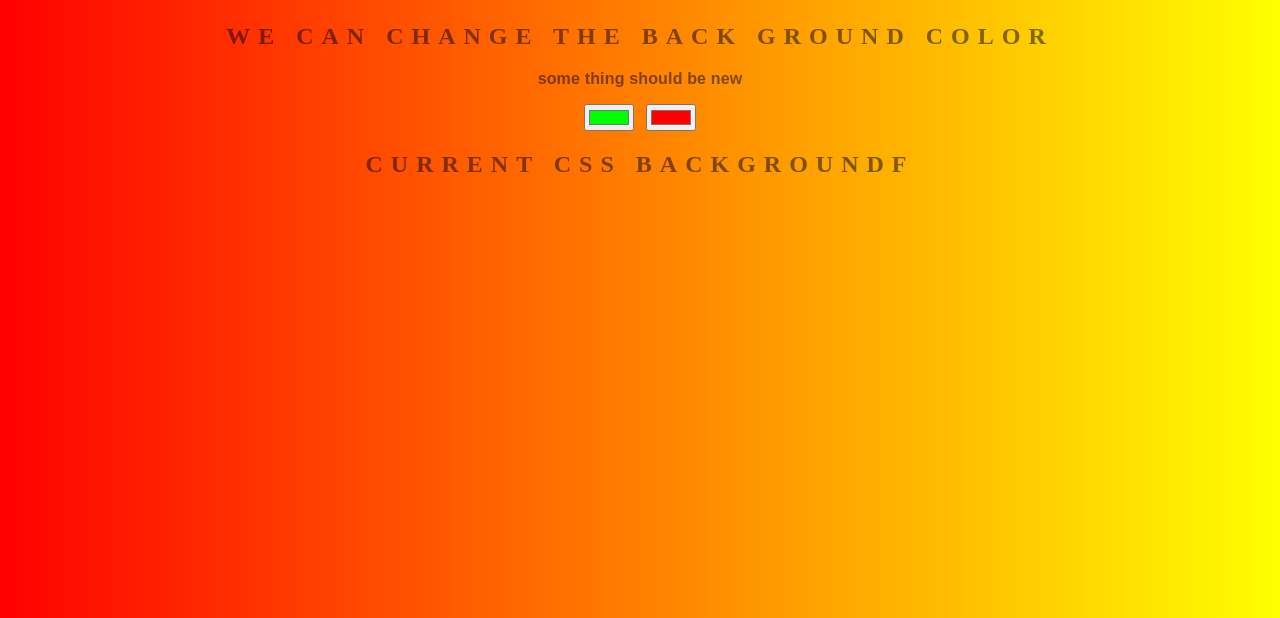
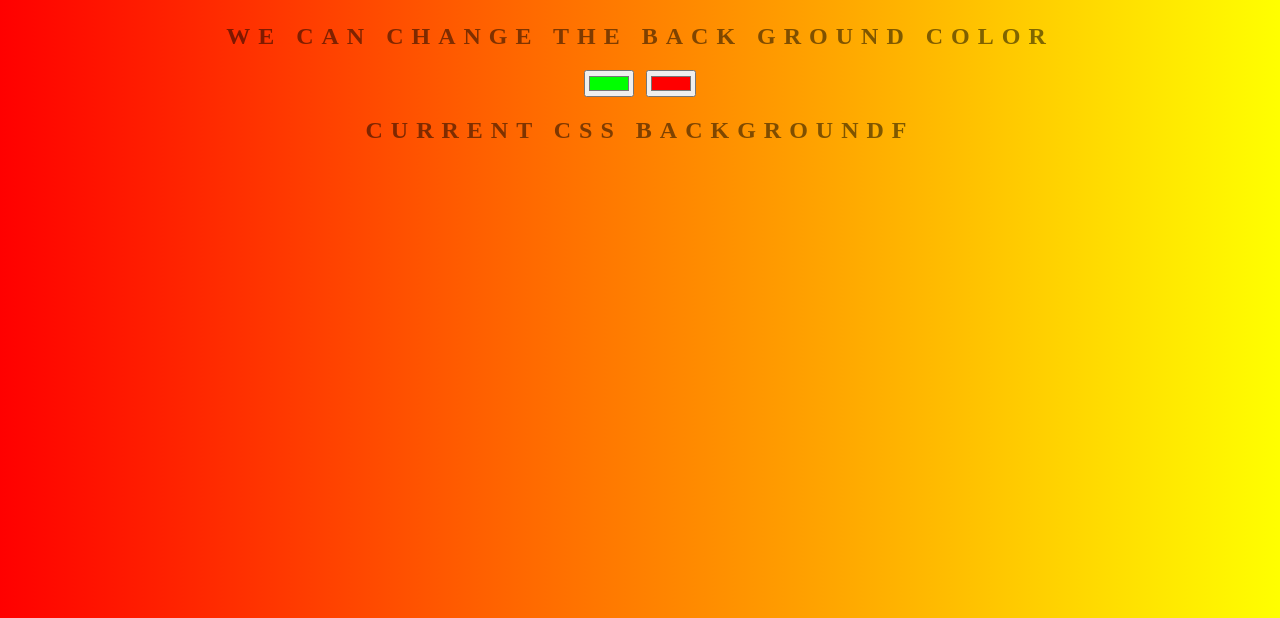
Before and after one commit to addankihyma/background-change, a plain HTML site: page index.html in a window 1280 px wide. Shown: the part 182-800 px from the top of the page. Drawn offline with Linux system fonts and the light colour scheme.

Commit message:
changing text

```diff
--- a/index.html
+++ b/index.html
@@ -9,7 +9,7 @@
   <body id="gradient">
     <h1>BackGround Genarator</h1>
     <h2>we can change the Back ground color</h2>
-    <h3>some thing should be new</h3>
+
     <input class="color1" type="color" name="color1" value="#00ff00" />
     <input class="color2" type="color" name="color2" value="#ff0000" />
     <h2>current css BackGroundf</h2>
```
